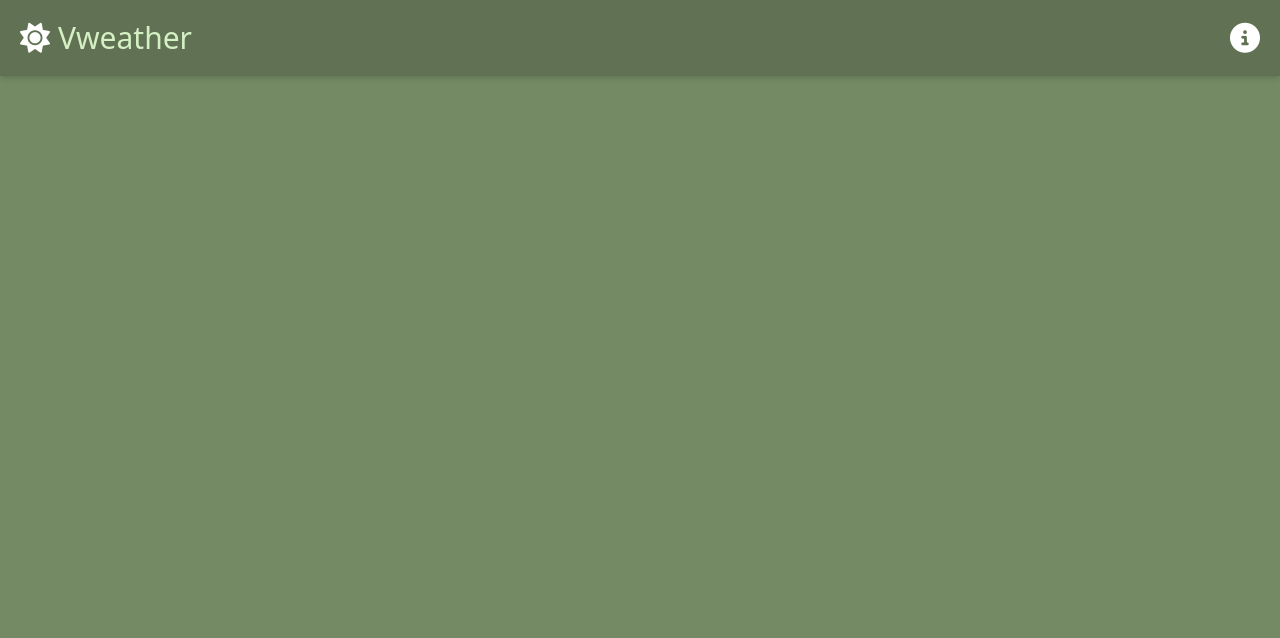
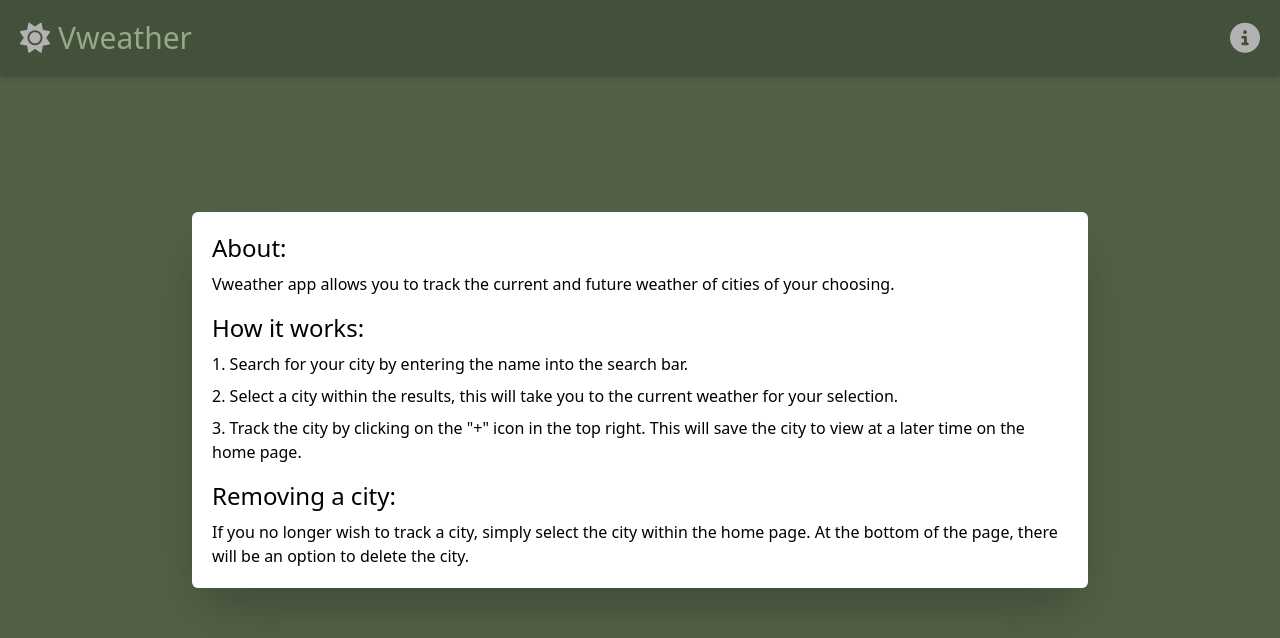
Before and after one commit to khaled5321/WeatherApp, a Vue app: page / in a window 1280 px wide. Shown: the top 638 px of the page. Built offline with nearby package versions, Linux system fonts and the light colour scheme.

Commit message:
added modal

```diff
--- /dev/null
+++ b/src/components/modal.vue
@@ -0,0 +1,53 @@
+<template>
+    <div v-if="true"
+    class="absolute flex items-center w-full top-0 left-0 h-full bg-black bg-opacity-30">
+        <div v-show="true"
+        class="flex flex-col w-[70vw] h-fit mx-auto bg-white rounded-md p-5 shadow-2xl">
+
+            <div class="flex flex-col gap-2">
+                <h1 class="text-2xl">About:</h1>
+                <p class="mb-4">
+                    Vweather app allows you to track the current and
+                    future weather of cities of your choosing.
+                </p>
+            </div>
+
+            <div class="flex flex-col gap-2">
+                <h2 class="text-2xl">How it works:</h2>
+                <ol class="list-decimal list-inside mb-4 flex flex-col gap-2">
+                    <li>
+                        Search for your city by entering the name into the
+                        search bar.
+                    </li>
+                    <li>
+                        Select a city within the results, this will take
+                        you to the current weather for your selection.
+                    </li>
+                    <li>
+                        Track the city by clicking on the "+" icon in the
+                        top right. This will save the city to view at a
+                        later time on the home page.
+                    </li>
+                </ol>
+            </div>
+
+            <div class="flex flex-col gap-2">
+                <h2 class="text-2xl">Removing a city:</h2>
+                <p>
+                    If you no longer wish to track a city, simply select
+                    the city within the home page. At the bottom of the
+                    page, there will be an option to delete the city.
+                </p>
+            </div>
+
+        </div>
+    </div>
+</template>
+
+<script setup>
+
+</script>
+
+<style scoped>
+
+</style>
--- a/src/components/navbar.vue
+++ b/src/components/navbar.vue
@@ -1,6 +1,6 @@
 <template>
     <header class="bg-[#607253] shadow-md">
-        <div class="container mx-auto p-5 flex justify-between">
+        <nav class="container mx-auto p-5 flex justify-between">
             <RouterLink :to="{name:'home'}">
                 <div class="flex items-center gap-2 text-3xl">
                     <i class="fa-solid fa-sun text-white"></i>
@@ -10,10 +10,16 @@
 
             <i class="fa-solid fa-circle-info text-3xl text-white
             hover:cursor-pointer transition-colors hover:text-[#a3a3a3] duration-300"></i>
-        </div>
+        </nav>
+
+        <Teleport to="body">
+            <Modal/>
+        </Teleport>
+
     </header>
 </template>
 
 <script setup>
 import { RouterLink } from 'vue-router';
+import Modal from './modal.vue';
 </script>
```
